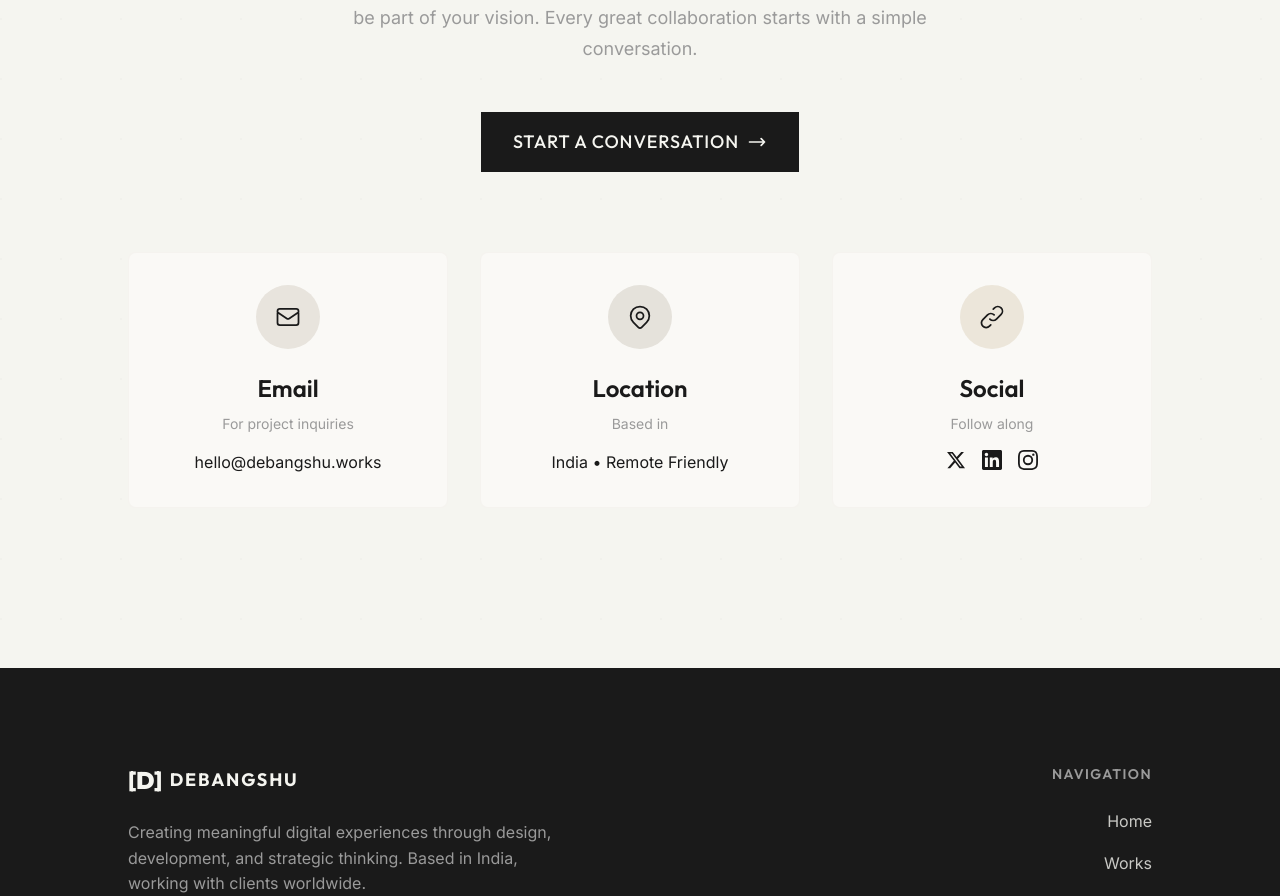
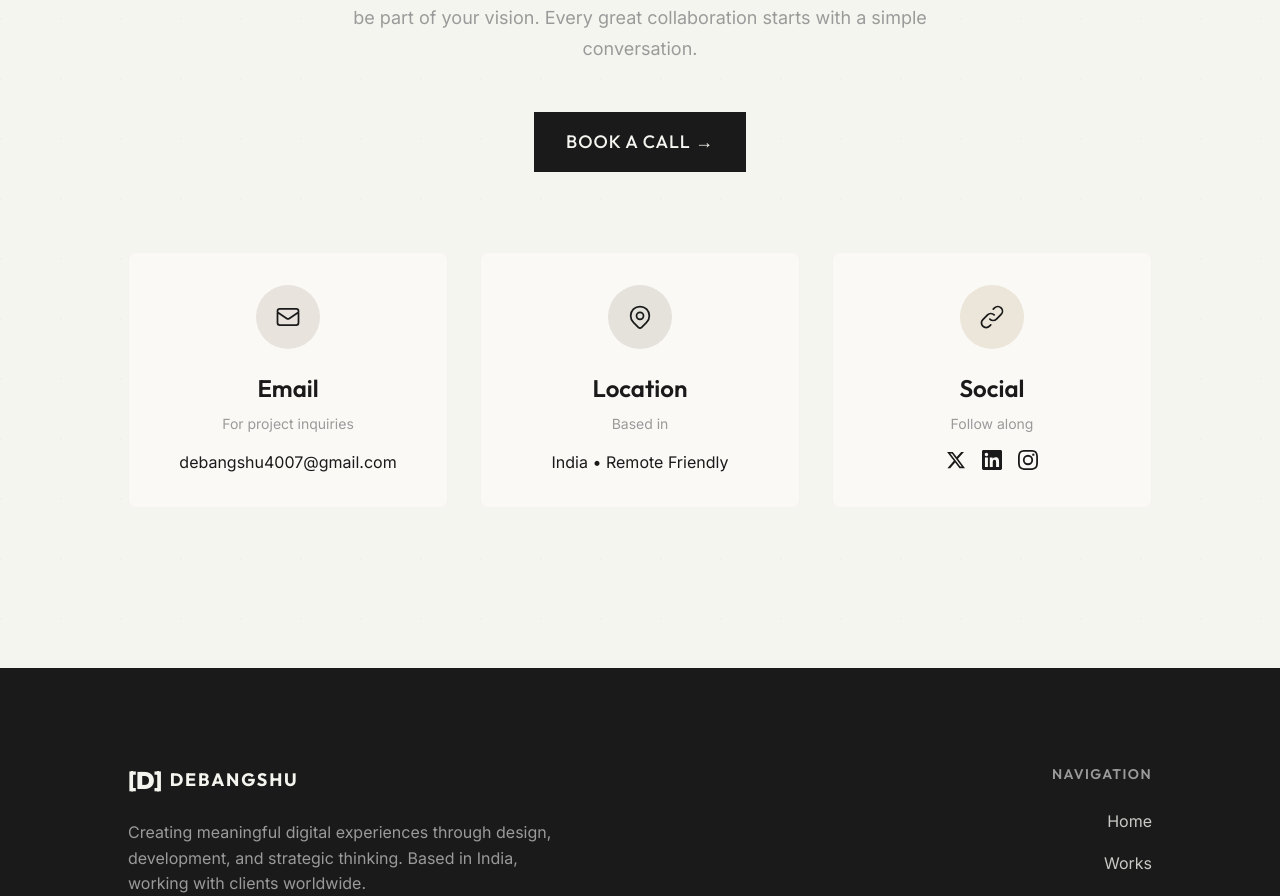
Before and after one commit to debangshu4007-arch/debangshu-portfolio, a React (Vite) app: page / in a window 1280 px wide. Shown: the part 3550-4446 px from the top of the page. Built offline with nearby package versions, Linux system fonts and the light colour scheme.

Commit message:
feat: update contact links to Calendly and new email address

```diff
--- a/src/components/Contact.jsx
+++ b/src/components/Contact.jsx
@@ -28,13 +28,12 @@ function Contact() {
                         </p>
 
                         <a
-                            href="mailto:hello@debangshu.works"
+                            href="https://cal.com/debangshu-singh-sklsrd/30min"
+                            target="_blank"
+                            rel="noopener noreferrer"
                             className="btn-primary text-lg"
                         >
-                            Start a conversation
-                            <svg className="w-5 h-5" fill="none" stroke="currentColor" viewBox="0 0 24 24">
-                                <path strokeLinecap="round" strokeLinejoin="round" strokeWidth={2} d="M17 8l4 4m0 0l-4 4m4-4H3" />
-                            </svg>
+                            Book a call →
                         </a>
                     </div>
 
@@ -54,10 +53,10 @@ function Contact() {
                                 For project inquiries
                             </p>
                             <a
-                                href="mailto:hello@debangshu.works"
+                                href="mailto:debangshu4007@gmail.com"
                                 className="font-body text-body text-charcoal link-underline"
                             >
-                                hello@debangshu.works
+                                debangshu4007@gmail.com
                             </a>
                         </div>
 
```
